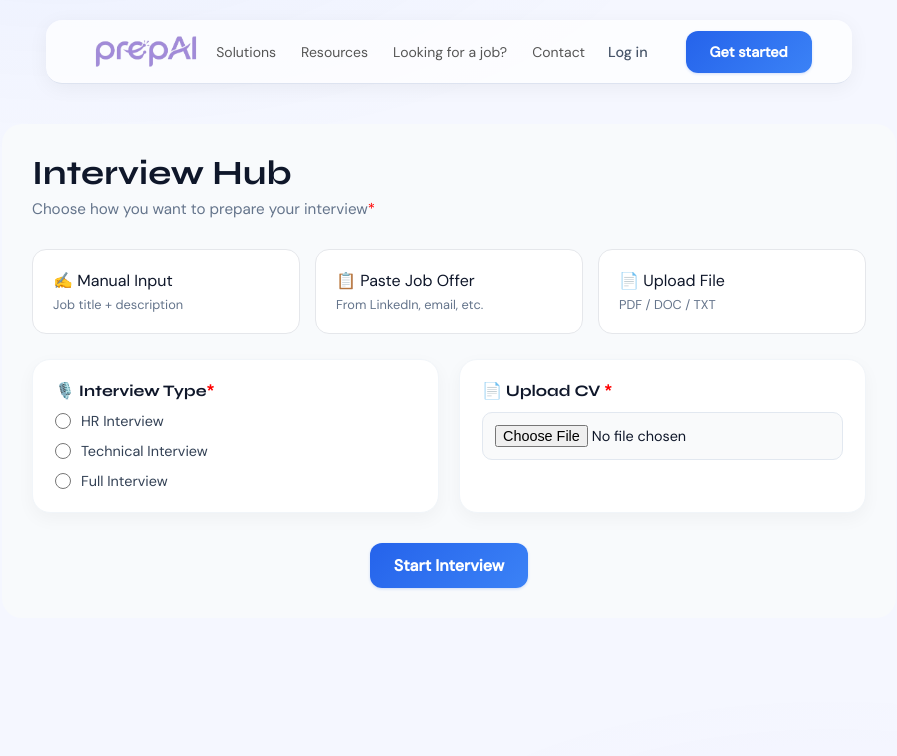
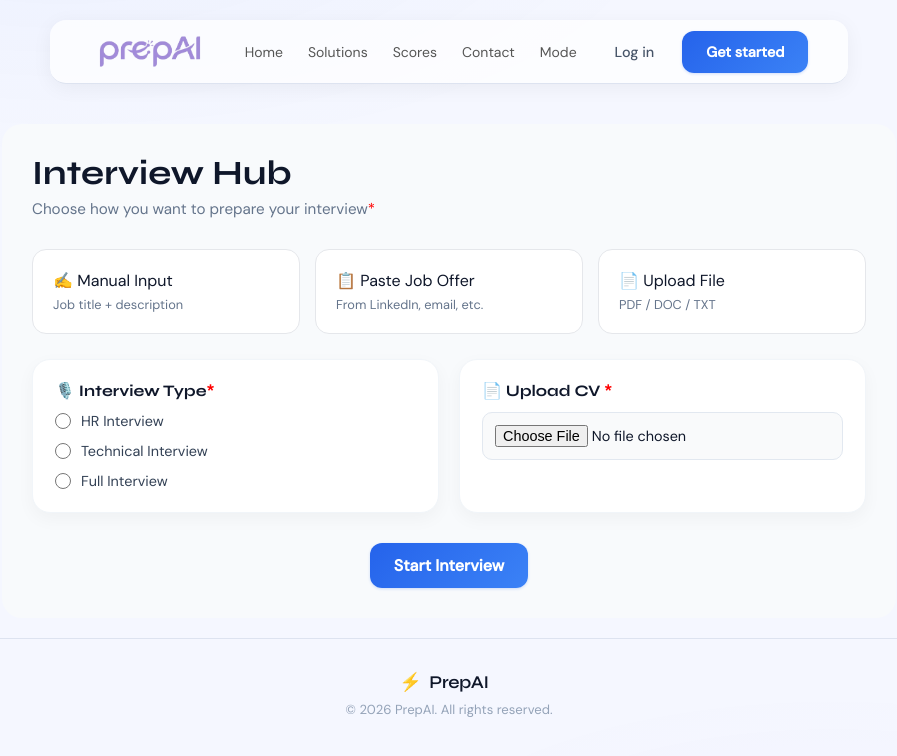
Before and after one commit to indexkboss/ai-interview-simulator, a React app in the folder frontend/: page /dashboard in a window 1280 px wide. Shown: the top 756 px of the page, without its empty margins (191-1088 px from the left). Built offline with nearby package versions, Linux system fonts and the light colour scheme; the HTML template or start-up script is replaced by a standard one.

Commit message:
multiple tiny changes in navbar and dashboard

```diff
--- a/frontend/src/App.css
+++ b/frontend/src/App.css
@@ -78,6 +78,8 @@
   background: transparent;
   color: var(--text-secondary);
   border: 1px solid transparent;
+    padding: 6px 12px; /* instead of something larger */
+
 }
 .btn-ghost:hover {
   color: var(--text-primary);
--- a/frontend/src/components/Navbar.css
+++ b/frontend/src/components/Navbar.css
@@ -25,7 +25,7 @@
 }
 
 /* Links */
-.navbar-links {
+/* .navbar-links {
   display: flex;
   list-style: none;
   gap: 25px;
@@ -40,6 +40,75 @@
 
 .navbar-links li:hover {
   color: black;
+} */
+
+.navbar-links {
+  display: flex;
+  list-style: none;
+  gap: 25px;
+  color: #555;
+  font-size: 14px;
+}
+
+.navbar-links li a {
+  position: relative;
+  text-decoration: none;
+  color: inherit;
+  padding: 5px 0;
+  display: inline-block;
+  transition: all 0.25s ease;
+}
+
+/* underline */
+.navbar-links li a::after {
+  content: "";
+  position: absolute;
+  left: 50%;
+  bottom: -4px;
+  width: 0%;
+  height: 2px;
+  background: #6c63ff; /* matches your CTA */
+  transition: all 0.3s ease;
+  transform: translateX(-50%);
+}
+
+/* hover */
+.navbar-links li a:hover {
+  color: #111;
+  transform: translateY(-1px); /* subtle lift */
+}
+
+.navbar-links li a:hover::after {
+  width: 100%;
+}
+.navbar-links li a {
+  position: relative;
+  text-decoration: none;
+  color: inherit;
+  padding: 5px 0;
+  display: inline-block;
+  transition: all 0.25s ease;
+}
+
+.navbar-links li a::after {
+  content: "";
+  position: absolute;
+  left: 50%;
+  bottom: -4px;
+  width: 0%;
+  height: 2px;
+  background: #6c63ff;
+  transform: translateX(-50%);
+  transition: width 0.3s ease;
+}
+
+.navbar-links li a:hover {
+  color: #111;
+  transform: translateY(-2px);
+}
+
+.navbar-links li a:hover::after {
+  width: 100%;
 }
 
 /* Actions */
--- a/frontend/src/components/Navbar.jsx
+++ b/frontend/src/components/Navbar.jsx
@@ -23,12 +23,28 @@
         <Logo />
       </Link>
 
+      {/* <ul className="navbar-links">
+          <li></li>
+        <li></li>
+        <li>Solutions</li>
+        <li>scores</li>
+
+        <li>Contact</li>
+        <li>mode</li>
+        <li></li>
+
+        <li></li>
+      </ul> */}
+
       <ul className="navbar-links">
-        <li>Solutions</li>
-        <li>Resources</li>
-        <li>Looking for a job?</li>
-        <li>Contact</li>
-      </ul>
+        <li></li>
+  <li><Link to="/">Home</Link></li>
+  <li><Link to="/solutions">Solutions</Link></li>
+  <li><Link to="/scores">Scores</Link></li>
+  <li><Link to="/contact">Contact</Link></li>
+  <li><Link to="/mode">Mode</Link></li>
+  <li></li>
+</ul>
 
       <div className="navbar-actions">
         <button className="btn btn-ghost" onClick={() => navigate('/login')}>
--- a/frontend/src/pages/Auth.css
+++ b/frontend/src/pages/Auth.css
@@ -13,7 +13,9 @@
   border-radius: 2px;
   overflow: hidden;
 }
-
+.auth-page{
+  padding-top: 40px;
+}
 .strength-fill {
   height: 100%;
   border-radius: 2px;
--- a/frontend/src/pages/Dashboard.css
+++ b/frontend/src/pages/Dashboard.css
@@ -159,3 +159,15 @@
   margin-top: 6px;
   line-height: 1.3;
 }
+
+/* ── Footer ── */
+.footer {
+  display: flex;
+  flex-direction: column;
+  align-items: center;
+  gap: 8px;
+  padding: 32px;
+  border-top: 1px solid var(--border);
+  color: var(--text-muted);
+  font-size: 0.82rem;
+}
--- a/frontend/src/pages/Dashboard.jsx
+++ b/frontend/src/pages/Dashboard.jsx
@@ -221,6 +221,13 @@
         </div>
 
       </div>
+            {/* Footer */}
+      <footer className="footer">
+        <div className="navbar-logo">
+          <span>⚡</span>PrepAI
+        </div>
+        <p>© {new Date().getFullYear()} PrepAI. All rights reserved.</p>
+      </footer>
     </>
   );
 }
--- a/frontend/src/pages/Signup.jsx
+++ b/frontend/src/pages/Signup.jsx
@@ -54,7 +54,7 @@
               className="form-input"
               type="text"
               name="name"
-              placeholder="Jane Smith"
+              placeholder="Jhon Doe"
               value={form.name}
               onChange={handleChange}
               required
```
